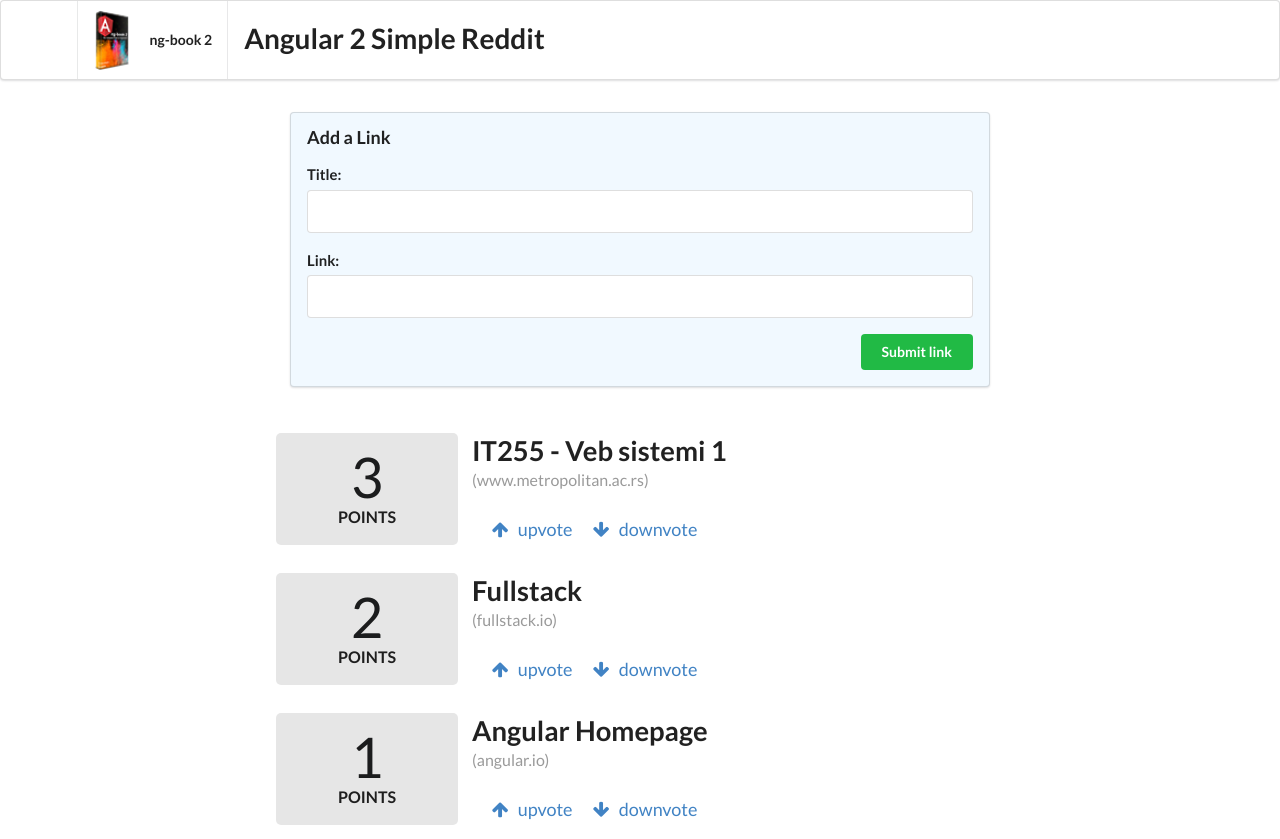
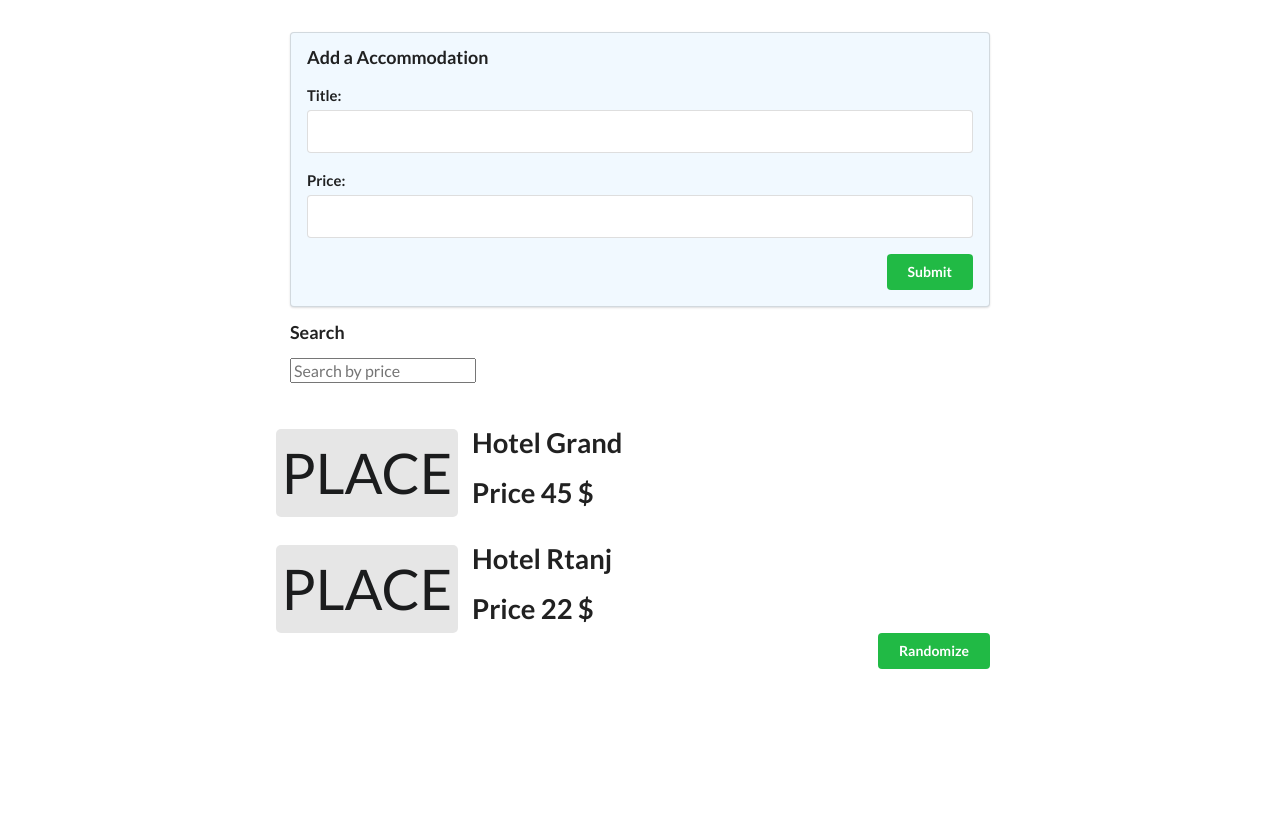
Before and after one commit to NikolaLukic1/AngularMetHotels, an Angular app: page / in a window 1280 px wide. Built offline with nearby package versions, Linux system fonts and the light colour scheme.

Commit message:
IT255-DZ05

```diff
--- /dev/null
+++ b/src/app/accomodation/accomodation.component.html
@@ -0,0 +1,15 @@
+<div class="four wide column center aligned votes">
+    <div class="ui statistic">
+        <div class="value">
+            Place
+        </div>
+    </div>
+ </div>
+ <div class="twelve wide column">
+    <p class="ui large header" >
+    {{ accomodation.title }}
+    </p>
+    <p class="ui large header" >
+    Price {{ accomodation.price }} $
+    </p>
+</div>
--- /dev/null
+++ b/src/app/accomodation/accomodation.component.ts
@@ -0,0 +1,19 @@
+import { Component, OnInit, HostBinding, Input} from '@angular/core';
+import { Accomodation } from './accomodation.model'
+
+@Component({
+  selector: 'app-accomodation',
+  templateUrl: './accomodation.component.html',
+  styleUrls: ['./accomodation.component.css']
+})
+export class AccomodationComponent implements OnInit {
+  @HostBinding('attr.class') cssClass = 'row';
+  @Input() accomodation: Accomodation;
+      constructor() {
+      }
+
+
+  ngOnInit() {
+  }
+
+}
--- /dev/null
+++ b/src/app/accomodation/accomodation.model.ts
@@ -0,0 +1,8 @@
+export class Accomodation {
+    title: string;
+    price: number;
+        constructor(title: string, price: number) {
+            this.title = title;
+            this.price = price;
+        }
+}
--- a/src/app/app.component.html
+++ b/src/app/app.component.html
@@ -1,19 +1,27 @@
 <form class="ui large form segment">
-  <h3 class="ui header">Add a Link</h3>
+  <h3 class="ui header">Add a Accommodation</h3>
   <div class="field">
   <label for="title">Title:</label>
   <input name="title" #newtitle>
   </div>
   <div class="field">
-  <label for="link">Link:</label>
-  <input name="link" #newlink>
+  <label for="link">Price:</label>
+  <input name="link" #newprice>
   </div>
-  <button (click)="addArticle(newtitle,newlink)" class="ui positive right floated button">
-    Submit link
+  <button (click)="addAccomodation(newtitle,newprice)" class="ui positive right floated button">
+    Submit
     </button>
   </form>
+  <div class=" mb-5">
+    <h3>Search</h3>
+      <input [(ngModel)]="searchByPrice" placeholder="Search by price">
+    </div>
 
   <div class="ui grid posts">
-      <app-article *ngFor="let article of articles" [article]="article">
-      </app-article>
+      <app-accomodation *ngFor="let accomodation of accomodations | filter : searchByPrice; index as i" [accomodation]="accomodation">
+      </app-accomodation>
   </div>
+
+  <button  (click)="shuffleAccomodations(accomodations)" class="ui positive right floated button">
+    Randomize
+  </button>
--- a/src/app/app.component.ts
+++ b/src/app/app.component.ts
@@ -1,5 +1,5 @@
 import { Component } from '@angular/core';
-import { Article } from './article/article.model';
+import { Accomodation } from './accomodation/accomodation.model';
 
 @Component({
   selector: 'app-root',
@@ -7,20 +7,34 @@ import { Article } from './article/article.model';
   styleUrls: ['./app.component.css']
 })
 export class AppComponent {
-  articles: Article[]; //osobina komponente
+  accomodations: Accomodation[];
   constructor() {
-  this.articles = [
-  new Article('IT255 - Veb sistemi 1', 'http://www.metropolitan.ac.rs', 3),
-  new Article('Fullstack', 'http://fullstack.io', 2),
-  new Article('Angular Homepage', 'http://angular.io', 1),
-  ];
+  this.accomodations = [
+  new Accomodation('Hotel Grand', 45),
+  new Accomodation('Hotel Rtanj',  22),
+];
   }
 
-  addArticle(title: HTMLInputElement, link: HTMLInputElement): boolean {
-    console.log(`Adding article title: ${title.value} and link: ${link.value}`);
-    this.articles.push(new Article(title.value, link.value, 0));
+  addAccomodation(title: HTMLInputElement, price: HTMLInputElement): boolean {
+    console.log(`Adding accomodation title: ${title.value} and price: ${price.value}`);
+    this.accomodations.push(new Accomodation(title.value, parseInt(price.value)));
     title.value = '';
-    link.value = '';
+    price.value = '';
     return false;
     }
+  // funkcija za randomizaciju elemenata u nizu
+  shuffleAccomodations(array){
+    var currentIndex = array.length, temporaryValue, randomIndex;
+
+  while (0 !== currentIndex) {
+    randomIndex = Math.floor(Math.random() * currentIndex);
+    currentIndex -= 1;
+
+    temporaryValue = array[currentIndex];
+    array[currentIndex] = array[randomIndex];
+    array[randomIndex] = temporaryValue;
+  }
+
+  return array;
+  }
 }
--- a/src/app/article/article.component.html
+++ /dev/null
@@ -1,31 +0,0 @@
-<div class="four wide column center aligned votes">
-    <div class="ui statistic">
-        <div class="value">
-            {{ article.votes }}
-        </div>
-        <div class="label">
-            Points
-        </div>
-    </div>
- </div>
- <div class="twelve wide column">
-    <a class="ui large header" href="{{ article.link }}">
-    {{ article.title }}
-    </a>
-
-    <div class="meta">({{ article.domain()}})</div>
-    <ul class="ui big horizontal list voters">
-        <li class="item">
-            <a href (click)="voteUp()">
-                <i class="arrow up icon"></i>
-                    upvote
-            </a>
-        </li>
-        <li class="item">
-            <a href (click)="voteDown()">
-                <i class="arrow down icon"></i>
-                    downvote
-            </a>
-        </li>
-    </ul>
-</div>
--- a/src/app/article/article.component.ts
+++ /dev/null
@@ -1,26 +0,0 @@
-import { Component, OnInit, HostBinding,Input } from '@angular/core';
-import { Article } from './article.model';
-
-@Component({
-  selector: 'app-article',
-  templateUrl: './article.component.html',
-  styleUrls: ['./article.component.css']
-})
-export class ArticleComponent implements OnInit {
-  @HostBinding('attr.class') cssClass = 'row';
-  @Input() article: Article;
-  constructor() {
-  // ovako se više ne zadaje proizvod
-  //zadaje se preko Input - a
-  }
-  voteUp() {
-  this.article.voteUp();
-  return false;
-  }
-  voteDown() {
-  this.article.voteDown();
-  return false;
-  }
-  ngOnInit() {
-  }
-  }
--- a/src/app/article/article.model.ts
+++ /dev/null
@@ -1,28 +0,0 @@
-export class Article {
-    title: string;
-    link: string;
-    votes: number;
-    constructor(title: string, link: string, votes?: number) {
-    this.title = title;
-    this.link = link;
-    this.votes = votes || 0;
-    }
-    voteUp(): void {
-    this.votes += 1;
-    }
-    voteDown(): void {
-    this.votes -= 1;
-    }
-    // domain() je funkcija koja izdvaja
-    // domen iz URL, biće uskoro objašnjena
-    domain(): string {
-    try {
-    // e.g. http://foo.com/path/to/bar
-    const domainAndPath: string = this.link.split('//')[1];
-    // e.g. foo.com/path/to/bar
-    return domainAndPath.split('/')[0];
-        } catch (err) {
-        return null;
-    }
-    }
-}
--- /dev/null
+++ b/src/app/helpers/filter-pipe.pipe.ts
@@ -0,0 +1,14 @@
+import { Pipe, PipeTransform } from '@angular/core';
+
+@Pipe({
+  name: 'filter'
+})
+export class FilterPipePipe implements PipeTransform {
+
+  transform(items: any[], searchByPrice: number): any[] {
+    if(!items) return [];
+    if(!searchByPrice) return items;
+    return items.filter( it => {return it.price <= searchByPrice});
+  }
+
+}
--- a/src/index.html
+++ b/src/index.html
@@ -2,7 +2,7 @@
 <html>
 <head>
   <meta charset="utf-8">
-  <title>Angular2Reddit</title>
+  <title>MetHotels</title>
   <base href="/">
 
   <meta name="viewport" content="width=device-width, initial-scale=1">
@@ -10,21 +10,6 @@
 
 </head>
 <body>
-  <!-- Menu Bar -->
-  <div class="ui menu">
-    <div class="ui container">
-      <a href="#" class="header item">
-        <img class="logo" src="/assets/images/ng-book-2-minibook.png">
-        ng-book 2
-      </a>
-      <div class="header item borderless">
-        <h1 class="ui header">
-          Angular 2 Simple Reddit
-        </h1>
-      </div>
-    </div>
-  </div>
-
   <div class="ui main text container">
     <app-root>Loading </app-root> <!-- <--- Our app loads here! -->
   </div>
```
Also changed, not shown: src/app/app.module.ts (+8 -3 lines), src/app/accomodation/accomodation.component.css (added), 2 other files (tests, documents, lock files or other folders).
